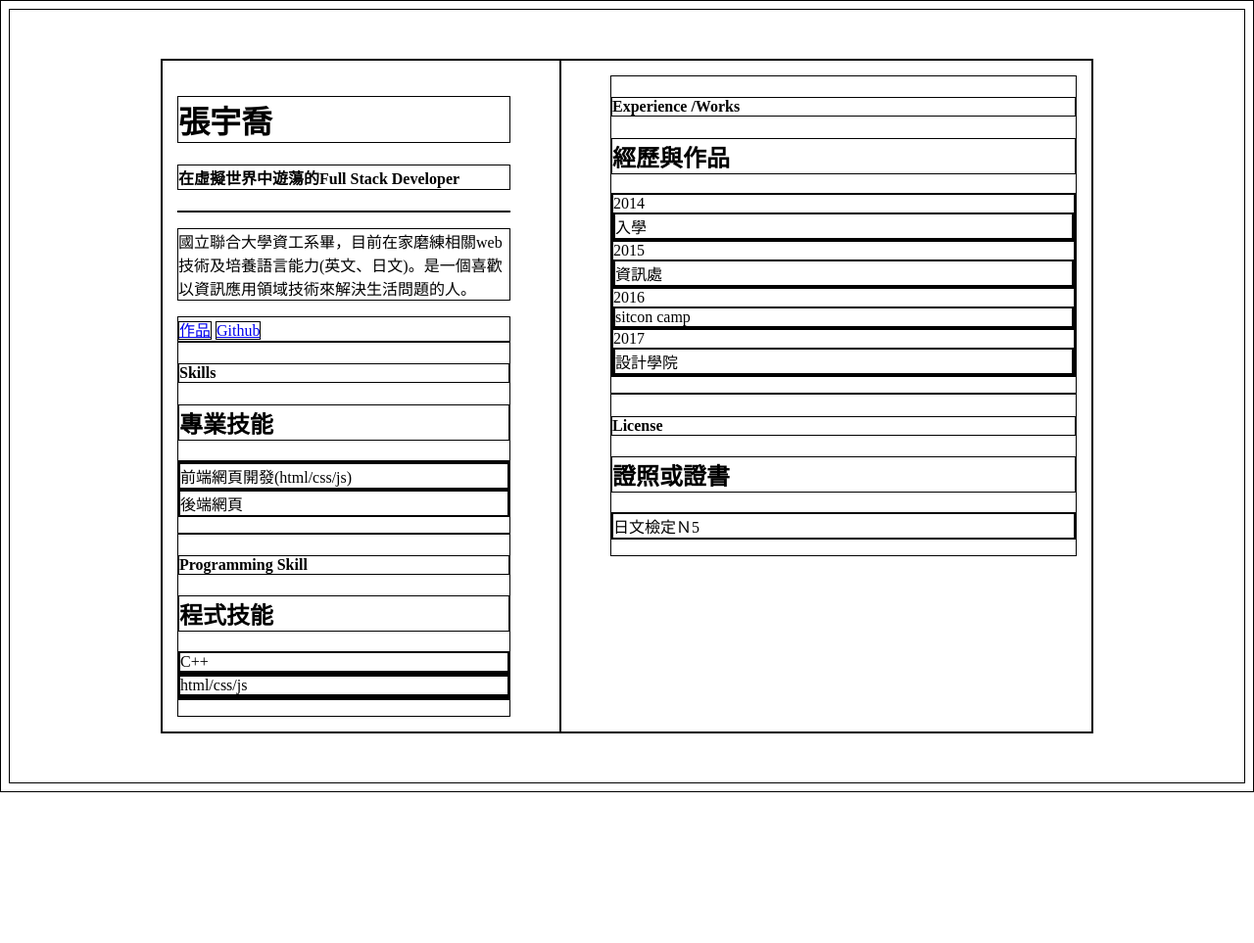
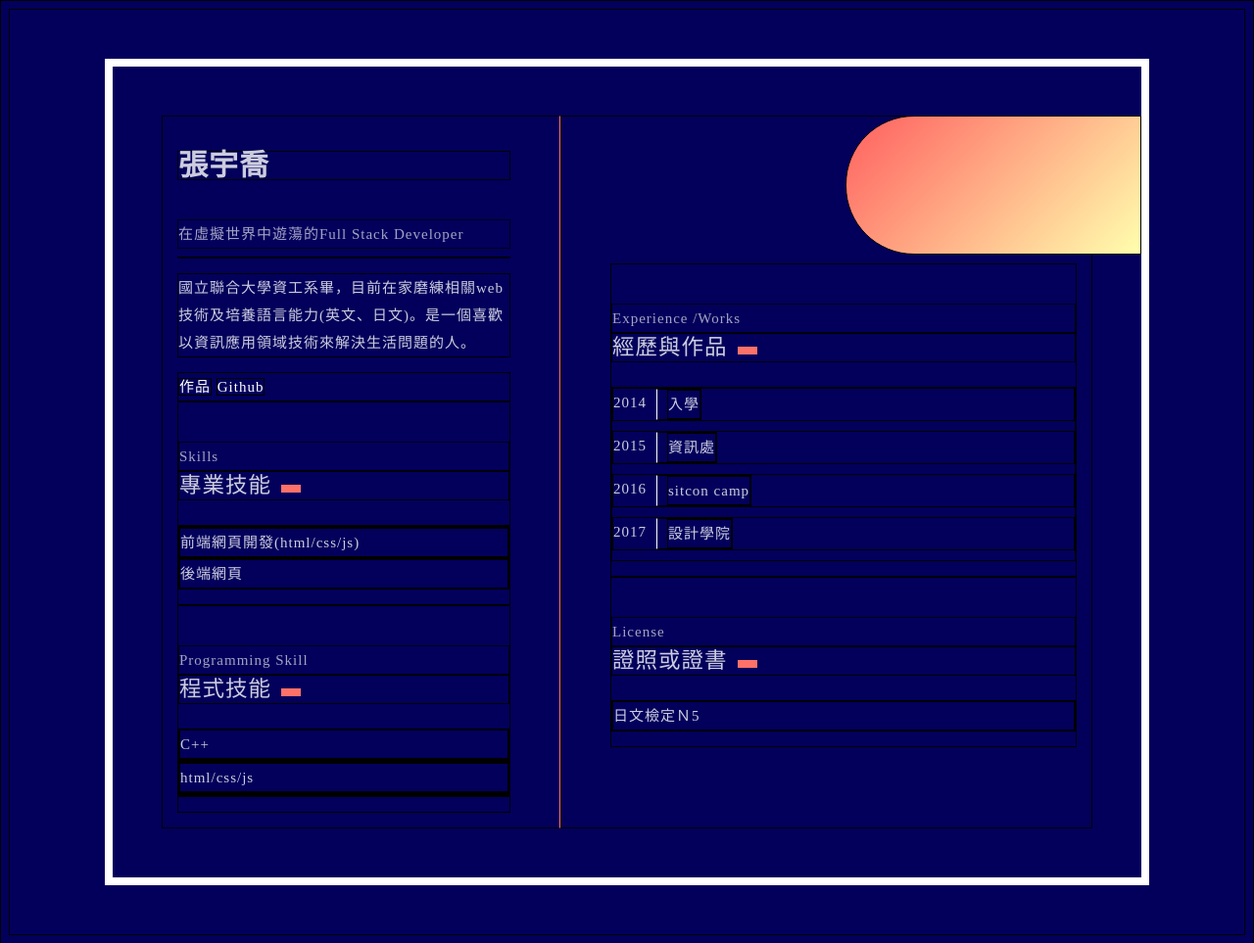
Before and after one commit to uranoni/Resume_Ver1, a plain HTML site: page index.html in a window 1280 px wide. Shown: the whole page at 98% size. Before the commit the page ends 809 px from the top, so only its background shows below. Drawn offline with Linux system fonts and the light colour scheme.

Commit message:
fix Resume position and add color

```diff
--- a/css/style.css
+++ b/css/style.css
@@ -6,18 +6,52 @@ body{
   padding: 50px;
   display: flex;
   justify-content: center;
+  background-color: #02005B;
+  color: rgba(255,255,255,0.8);
+  font-size: 15px;
+  line-height: 28px;
+  letter-spacing: 1px;
 }
 
-ul
-{
+/* 複寫區 */
+
+ul{
   padding: 0;
   list-style:none;
 }
 
+h2{
+  margin: 0;
+  margin-bottom: 25px;
+  font-weight: 400;
+}
 
+h2::after{
+  content:"";
+  display: inline-block;
+  width:20px;
+  height: 8px;
+  background-color: #FF7168;
+  margin-left: 10px;
+}
+
+h4{
+  margin: 0;
+  margin-top: 40px;
+  opacity: 0.8;
+  font-weight: 400;
+}
+/* text-decoration 用來做文字樣式 */
+a{
+  color: white;
+  text-decoration: none;
+}
 .resume{
   display: flex;
   max-width: 950px;
+  border: solid 8px white;
+  padding:50px;
+  position: relative;
 }
 
 .left{
@@ -33,8 +67,38 @@ ul
 
 .left{
   padding-right: 50px;
+  border-right: 1px solid #FF7168;
 }
 
 .right{
   padding-left: 50px;
+  padding-top: 150px;
 }
+
+
+
+
+
+.decoration{
+  width: 300px;
+  height: 140px;
+  background: linear-gradient(135deg,#FF5F5F,#FFFFAE);
+  border-radius: 70px 0px 0px 70px;
+  position: absolute;
+  right: 0;
+  top: 50px;
+
+}
+
+
+.listExperience>li{
+  display: flex;
+  margin-bottom: 10px;
+}
+
+.listExperience li ul{
+  padding-left: 10px;
+  margin-left: 10px;
+  border-left: solid 1px white;
+
+}
--- a/index.html
+++ b/index.html
@@ -54,10 +54,11 @@
 
 
   <div class="right">
+    <div class="decoration"></div>
     <div class="block">
       <h4>Experience /Works</h4>
       <h2>經歷與作品</h2>
-      <ul>
+      <ul class="listExperience">
         <li class="year">2014
           <ul>
             <li>入學</li>
```
